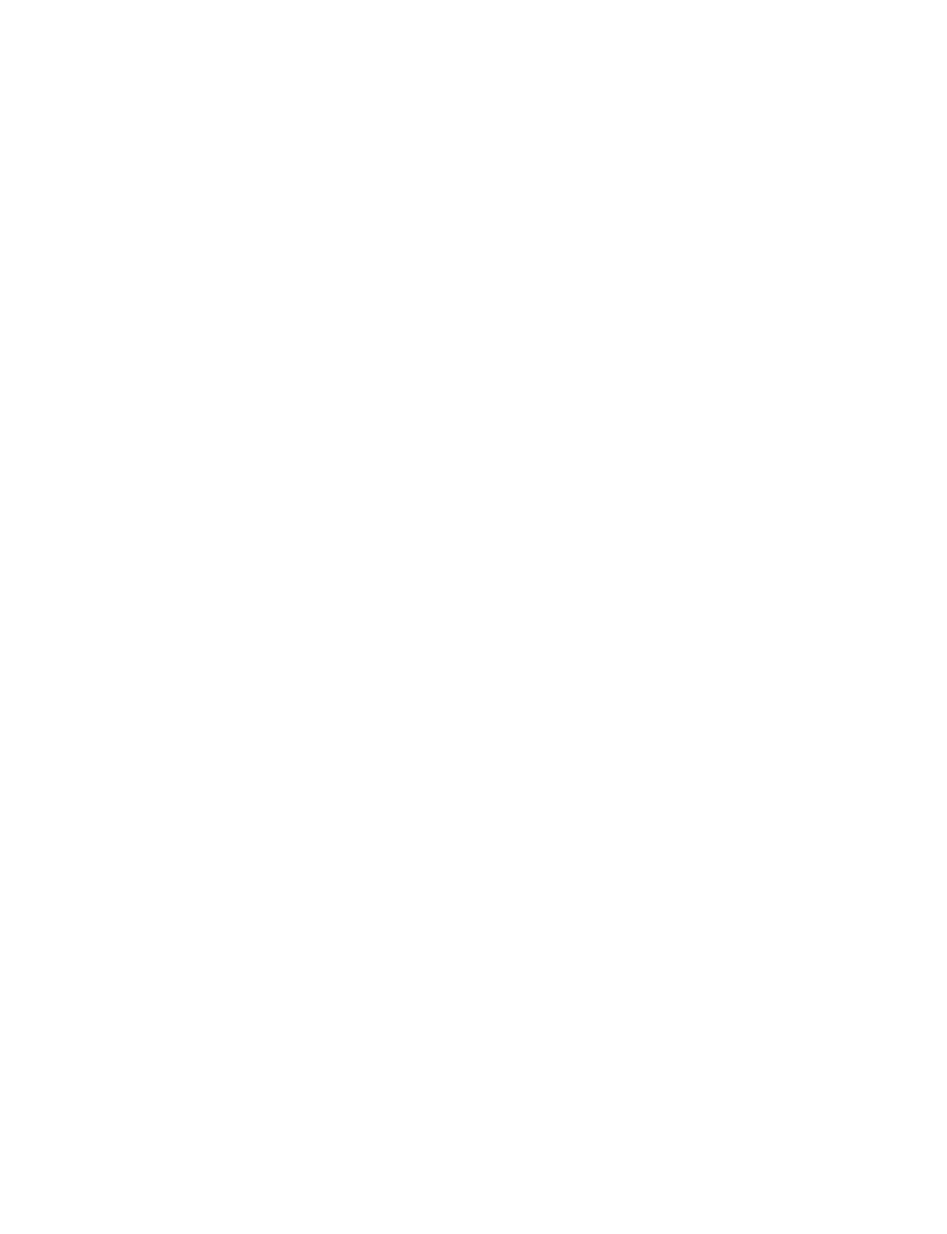
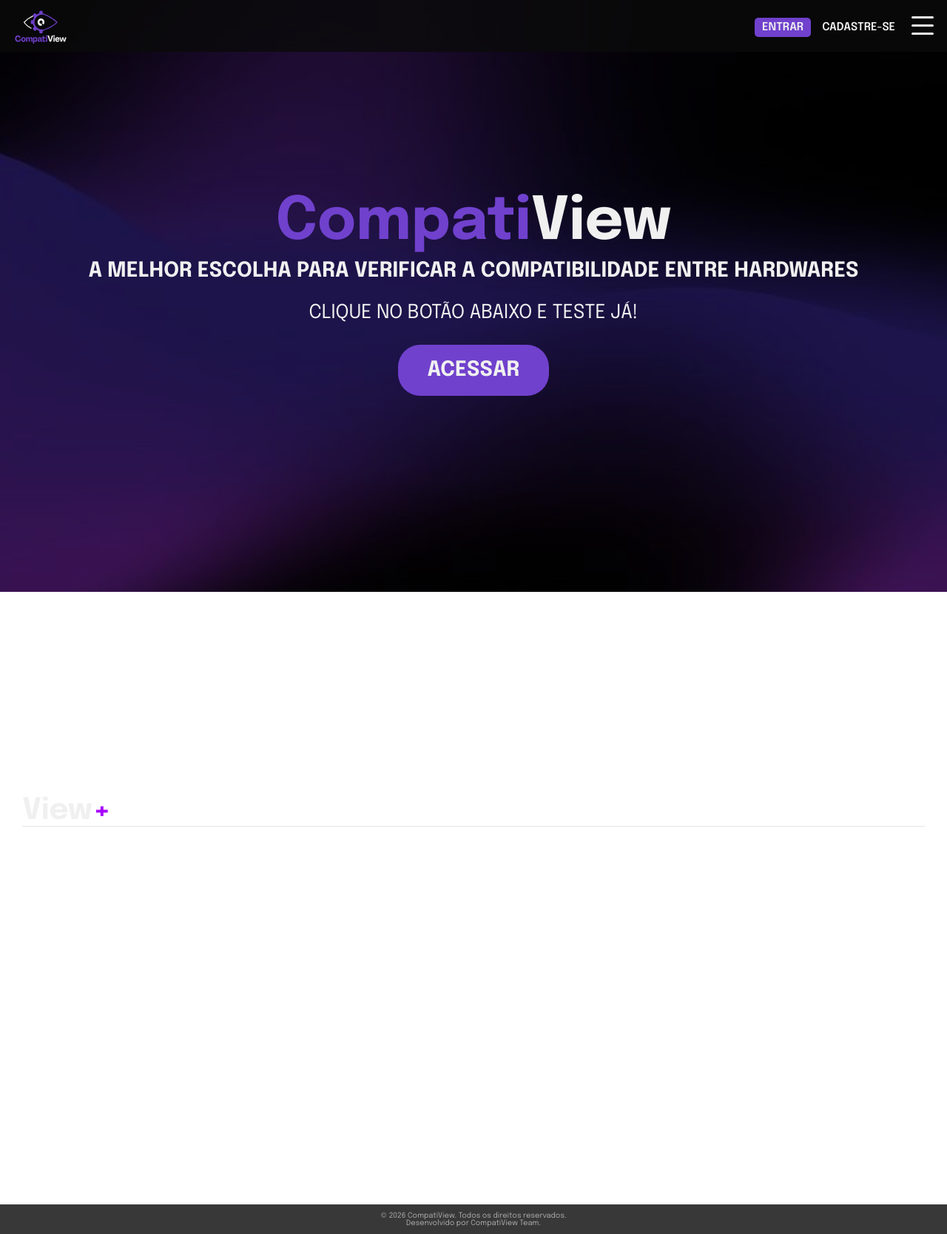
Before and after one commit to Nycolas-Dleon/CompatiView, a Flask app: page / in a window 1280 px wide. Before the commit the page is empty. Shown: the whole page at 74% size. Before the commit the page ends 800 px from the top, so only its background shows below. Run offline with Flask 3, Linux system fonts and the light colour scheme.

Commit message:
feat: adiciona página inicial do projeto

```diff
--- /dev/null
+++ b/app/static/css/style.css
@@ -0,0 +1,379 @@
+/* Formatação para Mobile (Padrão) */
+/* Estilos Globais */
+*{
+    margin: 0;
+    padding: 0;
+    box-sizing: border-box;
+    scroll-behavior: smooth;
+}
+
+html{
+    font-size: 62.5%;
+    font-family: 'Epilogue', sans-serif;
+    text-transform: uppercase;
+    align-items: center;
+    justify-content: center;
+}
+
+.background{
+    position: fixed;
+    top: 0;
+    left: 0;
+    width: 100%;
+    height: 100%;
+    background-image: url('../imgs/BgMobile.png');
+    background-repeat: no-repeat;
+    background-attachment: fixed;
+    background-position: center;
+    background-size: cover;
+    background-position: center;
+    z-index: -2;
+}
+
+.background-overlay{
+    position: fixed;
+    top: 0;
+    left: 0;
+    width: 100%;
+    height: 100%;
+    background: rgba(0, 0, 0, 0.45);
+    z-index: -1;
+}
+
+header{
+    position: sticky;
+    top: 0;
+}
+
+body{
+    background-color: transparent;
+    font-size: 1.5rem;
+    color: #f0f0f0;
+}
+
+li{
+    list-style: none;
+}
+
+a{
+    text-decoration: none;
+    color: #f0f0f0;
+}
+
+footer{
+    font-size: 1rem;
+    text-transform: none;
+    display: flex;
+    justify-content: center;
+    text-align: center;
+    padding: 1rem;
+    width: 100%;
+    background-color: #0a0a0acf;
+    color: #f0f0f09a;
+    position: relative;
+    bottom: 0;
+}
+
+/* Estilos Navbar */
+
+.navbar{
+    position: sticky;
+    display: grid;
+    justify-content: center;
+    grid-template-columns: 0.4fr 1fr;
+    padding: 1rem;
+    height: 7rem;
+    width: 100%;
+    margin: auto;
+    background-color: #0a0a0acf;
+    font-size: 2rem;
+}
+
+.navbar img{
+    height: 53px;
+    width: 90px;
+}
+
+.area-login{
+    position: fixed;
+    top: 2.4rem;
+    right: 7rem;
+    font-size: 1.5rem;
+    font-weight: 600;
+    display: flex;
+    align-items: center;
+    justify-content: center;
+    gap: 1.5rem;
+}
+
+#login-btn{
+    padding: 0.5rem 1rem;
+    border-radius: 5px;
+    background-color: #7041cd;
+    transition: 0.3s ease-in-out;
+}
+
+#login-btn:hover{
+    background-color: #a600ff;
+    transition: 0.2s ease-in-out;
+}
+
+#login-btn:active{
+    transform: scale(0.95);
+    background-color: #7041cdc2;
+    transition: 0.1s ease-in-out;
+}
+
+#cadastro-btn:hover a{
+    color: #a600ff;
+    transition: 0.2s ease-in-out;
+}
+
+#cadastro-btn:active a{
+    transform: scale(0.95);
+    color: #7041cdc2;
+    transition: 0.1s ease-in-out;
+}
+
+/* Estilos Menu Hambúrguer */
+
+.menu-hamburguer{
+    position: absolute;
+    top: 2.2rem;
+    right: 1.8rem;
+    z-index: 4;
+    transition: 0.5s ease-in-out;
+}
+
+.menu-hamburguer:has(#menu-toggle:checked){
+    position: fixed;
+    top: 2.2rem;
+    right: 1.8rem;
+}
+
+#menu-toggle{
+    display: none;
+}
+
+.menu-icon{
+    width: 30px;
+    height: 25px;
+    display: flex;
+    flex-direction: column;
+    justify-content: space-between;
+    z-index: 5;
+    position: relative;
+    cursor: pointer;
+}
+
+.linha{
+    height: 3px;
+    background-color: #f0f0f0;
+    border-radius: 2px;
+    transition: 0.3s ease-in-out;
+}
+
+/* Estilos do Menu */
+
+.overlay{
+    position: fixed;
+    top: 0;
+    left: 0;
+    width: 100%;
+    height: 100%;
+    background: rgba(0, 0, 0, 0.75);
+    z-index: 2;
+    transform: scale(0);
+    transition: 0.3s;
+}
+
+.nav_links{
+    position: absolute;
+    top: 50%;
+    right: 50%;
+    transform: translate(50%, -50%);
+    text-align: center;
+}
+
+.nav_links ul{
+    display: flex;
+    flex-direction: column;
+}
+
+.nav_links li{
+    margin: 4.5rem 0;
+}
+
+.nav_links a{
+    font-size: 3rem;
+    transition: 0.3s;
+}
+
+.nav_links a:hover{
+    font-weight: bolder;
+    font-size: 3.8rem;
+    border-bottom: 2px solid #7041cd;
+    color: #7041cd;
+    transition: 0.2s ease-in-out;
+}
+
+/* Animação Menu Hambúrguer*/
+
+#menu-toggle:checked + .menu-icon .linha:nth-child(1){
+    transform: rotate(45deg) translate(10.5px, 10.5px);
+    background-color: #7041cd;
+}
+
+#menu-toggle:checked + .menu-icon .linha:nth-child(2){
+    opacity: 0;
+}
+
+#menu-toggle:checked + .menu-icon .linha:nth-child(3){
+    transform: rotate(-45deg) translate(5px, -5px);
+    background-color: #7041cd;
+}
+
+#menu-toggle:checked ~ .overlay{
+    transform: scale(1);
+}
+
+/* Estilos Seção de Apresentação*/
+
+.apresentacao{
+    display: flex;
+    flex-direction: column;
+    align-items: center;
+    justify-content: center;
+    text-align: center;
+    gap: 1rem;
+    padding: 3rem;
+    margin-top: 15rem;
+    margin-bottom: 50rem;
+}
+
+.apresentacao h1{
+    font-size: 6rem;
+    text-transform: none;
+    color: #7041cd;
+}
+
+.apresentacao h1 span{
+    color: #f0f0f0;
+}
+
+.apresentacao p{
+    font-size: 1.6rem;
+    color: #f0f0f0;
+    margin-bottom: 1.5rem;
+}
+
+#descricao{
+    font-size: 1.8rem;
+    font-weight: bold;
+    margin-bottom: 1.8rem;
+}
+
+.apresentacao a{
+    padding: 1.5rem 3rem;
+    background-color: #7041cd;
+    border-radius: 3rem;
+    font-size: 2rem;
+    font-weight: bold;
+    transition: 0.3s ease-in-out;
+}
+
+.apresentacao a:hover{
+    scale: 1.1;
+    background-color: #a600ff;
+    transition: 0.2s ease-in-out;
+}
+
+.apresentacao a:active{
+    transform: scale(0.95);
+    background-color: #7041cdc2;
+    transition: 0.1s ease-in-out;
+}
+
+/* Estilos da Seção View+ */
+
+#view-more{
+    padding: 1rem;
+    margin-bottom: 50rem;
+}
+
+#view-more h2{
+    font-size: 4rem;
+    text-transform: none;
+    margin-left: 2rem;
+    color: #f0f0f0;
+}
+
+#view-more h2 span{
+    color: #a600ff;
+}
+
+#view-more hr{
+    margin-left: 2rem;
+    margin-right: 2rem;
+    border: 0.5px solid #f0f0f0;
+}
+
+/* Formatação para Tablet */
+
+@media (min-width: 768px) {
+
+    .background{
+        background-image: url('../imgs/BgDesktop.png');
+    }
+
+    .apresentacao{
+        margin-top: 14rem;
+    }
+
+    .apresentacao h1{
+        font-size: 6rem;
+    }
+
+    .apresentacao p{
+    font-size: 2rem;
+    margin-bottom: 2rem;
+    }
+
+    #descricao{
+        font-size: 2.2rem;
+    }
+
+    .apresentacao a{
+        font-size: 2.2rem;
+        padding: 2rem 4rem;
+    }
+
+}
+
+/* Formatação para Desktop */
+
+@media (min-width: 1024px) {
+
+    .apresentacao{
+        margin-top: 16rem;
+    }
+
+    .apresentacao h1{
+        font-size: 8rem;
+    }
+
+    .apresentacao p{
+    font-size: 2.6rem;
+    margin-bottom: 2rem;
+    }
+
+    #descricao{
+        font-size: 2.8rem;
+    }
+
+    .apresentacao a{
+        font-size: 2.8rem;
+        padding: 2rem 4rem;
+    }
+
+}
--- a/app/templates/base.html
+++ b/app/templates/base.html
@@ -3,13 +3,33 @@
 <head>
     <meta charset="UTF-8">
     <meta name="viewport" content="width=device-width, initial-scale=1.0">
-    <title>{% block title%}Document{% endblock %}</title>
+    <title>{% block title%}CompatiView{% endblock %}</title>
     {% block link_css %}{% endblock %}
+    <link rel="shortcut icon" href="../static/imgs/favicon.ico" type="image/x-icon">
+    <link href="https://fonts.googleapis.com/css2?family=Epilogue:ital,wght@0,100..900;1,100..900&display=swap" rel="stylesheet">
 </head>
 <body>
+    <div class="background"></div>
+    <div class="background-overlay"></div>
 
+    <header>
+
+        <nav class="navbar">
+            <img src="../static/imgs/Logo.svg" alt="Logo">
+
+            {% block nav_links %}
+            {% endblock %}
+
+        </nav>
+
+    </header>
     {% block body %}
     {% endblock %}
-
+    <footer class="footer">
+        <div class="footer-content">
+                <p>&copy; 2026 CompatiView. Todos os direitos reservados.</p>
+                <p>Desenvolvido por CompatiView Team.</p>
+        </div>
+    </footer>
 </body>
 </html>
--- a/app/templates/index.html
+++ b/app/templates/index.html
@@ -3,6 +3,73 @@
 CompatiView
 {% endblock%}
 
+{% block link_css %}
+<link rel="stylesheet" href="../static/css/style.css">
+{% endblock %}
+
+{% block nav_links %}
+
+    <ul class="area-login">
+        <li id="login-btn">
+            <a href="#" target="_blank" rel="noopenenoreferrer">Entrar</a>
+        </li>
+        <li id="cadastro-btn">
+            <a href="#" target="_blank" rel="noopenenoreferrer">Cadastre-se</a>
+        </li>
+    </ul>
+
+    <div class="menu-hamburguer">
+        <input type="checkbox" id="menu-toggle">
+            <label for="menu-toggle" class="menu-icon">
+                <div class="linha"></div>
+                <div class="linha"></div>
+                <div class="linha"></div>
+            </label>
+
+            <div class="overlay">
+            <ul class="nav_links">
+                <li id="mais-button">
+                    <a href="/#view-more">View+</a>
+                </li>
+                <li id="sobre-button">
+                    <a href="#">Sobre</a>
+                </li>
+                <li id="contatos-button">
+                    <a href="#">Contatos</a>
+                </li>
+            </ul>
+            </div>
+    </div>
+
+{% endblock %}
+
 {% block body %}
 
+<section class="apresentacao">
+
+    <h1>Compati<span>View</span></h1>
+    <p id="descricao">A melhor escolha para verificar a compatibilidade entre Hardwares</p>
+    <p>Clique no botão abaixo e teste já!</p>
+
+    <a href="#" target="_blank" rel="noopener noreferrer">Acessar</a>
+
+</section>
+
+<section id="view-more">
+    <h2>View<span>+</span></h2>
+    <hr>
+    <div class="cards-outros">
+        <ul>
+            <li>
+                <div class="card"></div>
+            </li>
+            <li>
+                <div class="card"></div>
+            </li>
+            <li>
+                <div class="card"></div>
+            </li>
+        </ul>
+    </div>
+</section>
 {% endblock %}
```
Also changed, not shown: app/static/imgs/BgDesktop.png (added), app/static/imgs/BgMobile.png (added), app/static/imgs/Logo.svg (added), app/static/imgs/favicon.ico (added), app/static/style.css (deleted).
